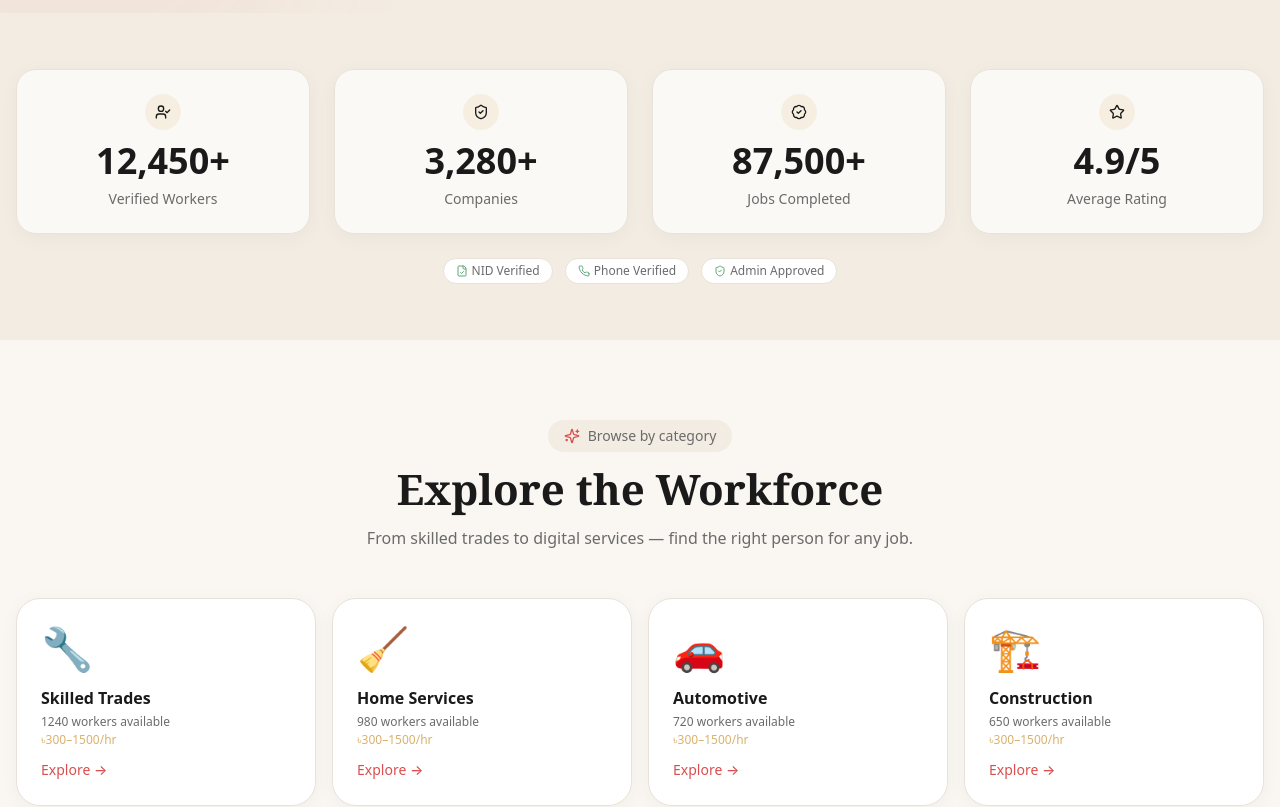
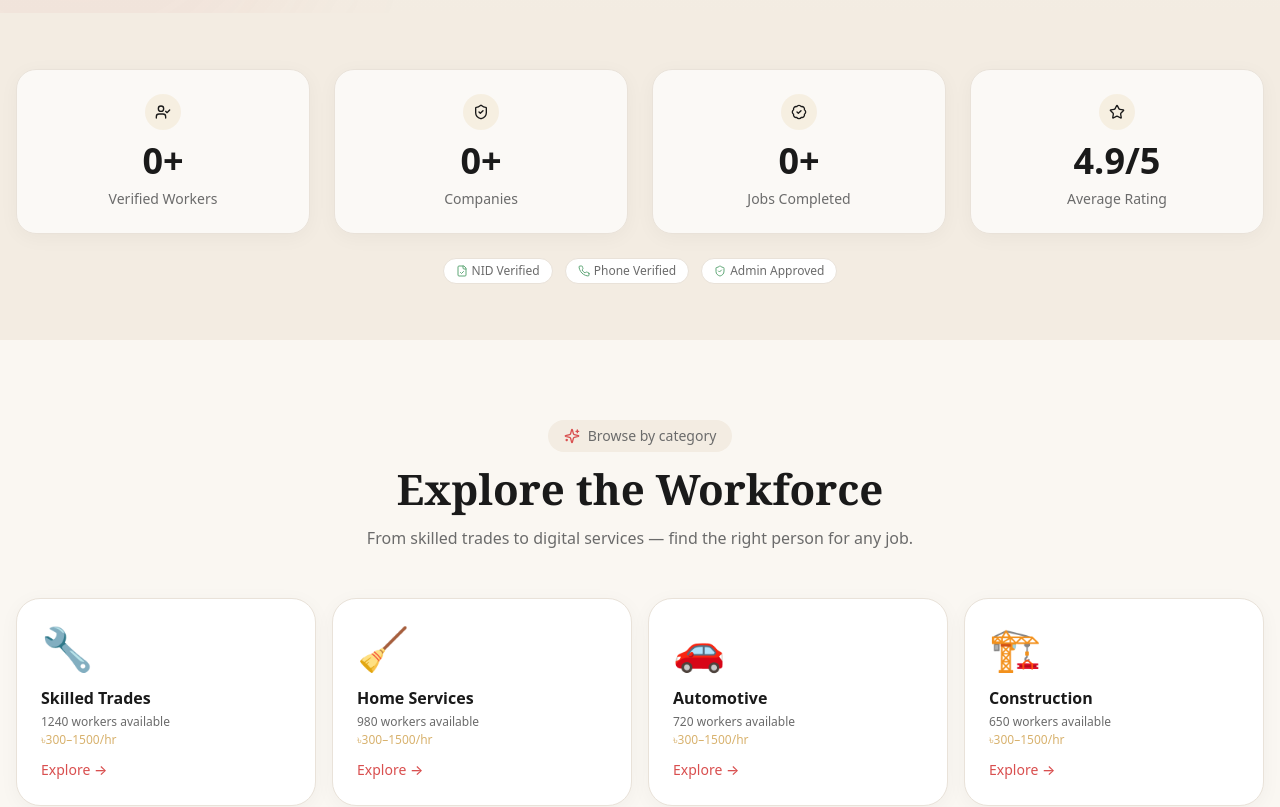
Before and after one commit to lingalingalinga456-del/galaxy-force, a Next.js app: page / in a window 1280 px wide. Shown: the part 860-1667 px from the top of the page. Built offline with nearby package versions, Linux system fonts and the light colour scheme; no server answers; the database is empty.

Commit message:
v10.7 + supabase: homepage fetches real categories, featured talent, platform stats; all portals wired

```diff
--- a/app/page.tsx
+++ b/app/page.tsx
@@ -24,21 +24,72 @@ const fallbackCategories = [
   { slug: 'retail', name_en: 'Retail', icon: '🛍️', job_count: 470 },
 ];
 
+const FALLBACK_ACTIVITY = [
+  { text: 'Rafi hired a mechanic in Dhanmondi', time: '2m' },
+  { text: 'New job posted: AC Repair in Uttara', time: '5m' },
+  { text: 'Cleaner completed 3 jobs today', time: '8m' },
+  { text: 'Sara matched with 2 new students', time: '11m' },
+  { text: 'Tanvir finished a construction project', time: '14m' },
+  { text: 'New company joined: BuildRight Ltd', time: '18m' },
+];
+
 export default async function Home() {
   const supabase = await createClient();
   let categories: any[] = [];
+  let featuredWorkers: any[] = [];
+  let stats: any = undefined;
+  let activity: any[] = [];
+
   try {
-    const { data } = await supabase
+    const { data: cats } = await supabase
       .from('categories')
       .select('slug, name_en, icon, worker_count, job_count, typical_rate_min, typical_rate_max')
       .eq('is_active', true)
       .order('sort_order')
       .limit(18);
-    categories = data || [];
-  } catch {}
-  if (!categories.length) {
-    categories = fallbackCategories;
+    categories = cats || [];
+
+    const { data: talent } = await supabase
+      .from('talent_profiles')
+      .select('id, headline, primary_occupation, hourly_rate, completion_score, worker_status, skills, profiles!inner(id, full_name, username, is_verified, avatar_url, status, profile_visibility)')
+      .eq('profiles.status', 'active')
+      .eq('profiles.profile_visibility', 'public')
+      .order('completion_score', { ascending: false })
+      .limit(8);
+
+    featuredWorkers = (talent || []).map((t: any) => ({
+      id: t.id,
+      username: t.profiles?.username,
+      name: t.profiles?.full_name || 'Worker',
+      role: t.primary_occupation || t.headline || 'Professional',
+      photo: t.profiles?.avatar_url || undefined,
+      score: Number(t.completion_score || 0) >= 5 ? (Number(t.completion_score || 0) / 20).toFixed(1) : '4.8',
+      verified: !!t.profiles?.is_verified,
+      rate: Number(t.hourly_rate || 0) || 400,
+      jobs: Math.round(Number(t.completion_score || 0) * 10),
+      availability: t.worker_status === 'available' || t.worker_status === 'emergency_only' ? 'Available' : 'Busy',
+      match: Math.min(98, Math.round(80 + (Number(t.completion_score || 0)))),
+    }));
+
+    const [{ count: verifiedWorkers }, { count: companies }, { count: jobsCompleted }] = await Promise.all([
+      supabase.from('profiles').select('*', { count: 'exact', head: true }).eq('role', 'talent').eq('is_verified', true),
+      supabase.from('profiles').select('*', { count: 'exact', head: true }).eq('role', 'client'),
+      supabase.from('contracts').select('*', { count: 'exact', head: true }).eq('status', 'completed'),
+    ]);
+
+    stats = {
+      verifiedWorkers: verifiedWorkers ?? 0,
+      companies: companies ?? 0,
+      jobsCompleted: jobsCompleted ?? 0,
+      avgRating: 4.9,
+    };
+
+    activity = FALLBACK_ACTIVITY;
+  } catch (e) {
+    console.error('Home fetch error:', e);
   }
 
-  return <HomeContent categories={categories} />;
+  if (!categories.length) categories = fallbackCategories;
+
+  return <HomeContent categories={categories} stats={stats} featuredWorkers={featuredWorkers} activity={activity} />;
 }
--- a/components/home/HomeContent.tsx
+++ b/components/home/HomeContent.tsx
@@ -151,8 +151,10 @@ function WorkerCard({ w }: { w: any }) {
   return (
     <Link href={`/talent/${w.username || w.id}`} className="group shrink-0 w-[300px]">
       <div className="rounded-[32px] bg-white border border-warm-border shadow-card hover:shadow-card-lift transition-all duration-200 hover:scale-[1.015] overflow-hidden">
-        <div className="h-[180px] bg-warm-beige relative">
-          <Img src={w.photo} alt={w.name} className="w-full h-full object-cover" />
+        <div className="h-[180px] bg-gradient-to-br from-warm-beige to-warm-cream relative flex items-center justify-center overflow-hidden">
+          {w.photo ? <Img src={w.photo} alt={w.name} className="w-full h-full object-cover" /> : (
+            <div className="w-20 h-20 rounded-full bg-warm-red/10 flex items-center justify-center text-3xl font-bold text-warm-red">{w.name?.charAt(0) || 'W'}</div>
+          )}
           <div className="absolute top-3 right-3 bg-white/90 rounded-full px-2 py-1 text-xs font-bold text-warm-ink shadow">★ {w.score}</div>
         </div>
         <div className="p-4">
@@ -295,7 +297,17 @@ const FAQS = [
   { q: 'How are payments protected?', a: 'Payments are held in escrow and released only after the job is confirmed complete, keeping both clients and workers safe.' },
 ];
 
-export default function HomeContent({ categories }: { categories: any[] }) {
+export default function HomeContent({
+  categories,
+  stats,
+  featuredWorkers,
+  activity,
+}: {
+  categories: any[];
+  stats?: { verifiedWorkers: number; companies: number; jobsCompleted: number; avgRating: number };
+  featuredWorkers?: any[];
+  activity?: { text: string; time: string }[];
+}) {
   const reduce = useReducedMotion();
   const { scrollYProgress } = useScroll();
   const meshY = useTransform(scrollYProgress, [0, 1], [0, -60]);
@@ -351,10 +363,10 @@ export default function HomeContent({ categories }: { categories: any[] }) {
       <section className="py-14 bg-warm-beige">
         <div className="container mx-auto px-4 grid grid-cols-2 md:grid-cols-4 gap-6">
           {[
-            { v: 12450, s: '+', l: 'Verified Workers', icon: <UserCheck className="w-4 h-4" /> },
-            { v: 3280, s: '+', l: 'Companies', icon: <ShieldCheck className="w-4 h-4" /> },
-            { v: 87500, s: '+', l: 'Jobs Completed', icon: <BadgeCheck className="w-4 h-4" /> },
-            { v: 4.9, s: '/5', l: 'Average Rating', d: 1, icon: <Star className="w-4 h-4" /> },
+            { v: (stats?.verifiedWorkers ?? 12450), s: '+', l: 'Verified Workers', icon: <UserCheck className="w-4 h-4" /> },
+            { v: (stats?.companies ?? 3280), s: '+', l: 'Companies', icon: <ShieldCheck className="w-4 h-4" /> },
+            { v: (stats?.jobsCompleted ?? 87500), s: '+', l: 'Jobs Completed', icon: <BadgeCheck className="w-4 h-4" /> },
+            { v: (stats?.avgRating ?? 4.9), s: '/5', l: 'Average Rating', d: 1, icon: <Star className="w-4 h-4" /> },
           ].map((c, i) => (
             <motion.div key={i} initial={{ opacity: 0, y: 16 }} whileInView={{ opacity: 1, y: 0 }} viewport={{ once: true }} transition={{ duration: 0.4, delay: i * 0.08 }} className="flex flex-col items-center text-center rounded-[20px] bg-white/70 border border-warm-border px-4 py-6 shadow-card">
               <div className="w-9 h-9 rounded-full bg-warm-gold/15 text-warm-ink flex items-center justify-center mb-2">{c.icon}</div>
@@ -424,7 +436,7 @@ export default function HomeContent({ categories }: { categories: any[] }) {
         <div className="container mx-auto px-4">
           <SectionTitle kicker="Hand-picked talent" title="Featured Workforce" sub="Verified, trusted, and ready to help — meet some of our top workers." />
           <div className="flex gap-5 overflow-x-auto pb-4 snap-x">
-            {WORKERS.map((w, i) => <div key={w.id} className="snap-start"><WorkerCard w={w} /></div>)}
+            {(featuredWorkers && featuredWorkers.length ? featuredWorkers : WORKERS).map((w: any) => <div key={w.id} className="snap-start"><WorkerCard w={w} /></div>)}
           </div>
           <div className="text-center mt-8"><Link href="/discover"><Button size="lg" variant="secondary" className="gap-2">View All Talent <ArrowRight className="w-4 h-4" /></Button></Link></div>
         </div>
@@ -434,7 +446,7 @@ export default function HomeContent({ categories }: { categories: any[] }) {
       <section className="py-14">
         <div className="container mx-auto px-4">
           <SectionTitle kicker="Live on platform" title="Marketplace Activity" />
-          <LiveActivityFeed items={ACTIVITY} />
+          <LiveActivityFeed items={activity && activity.length ? activity : ACTIVITY} />
         </div>
       </section>
 
```
